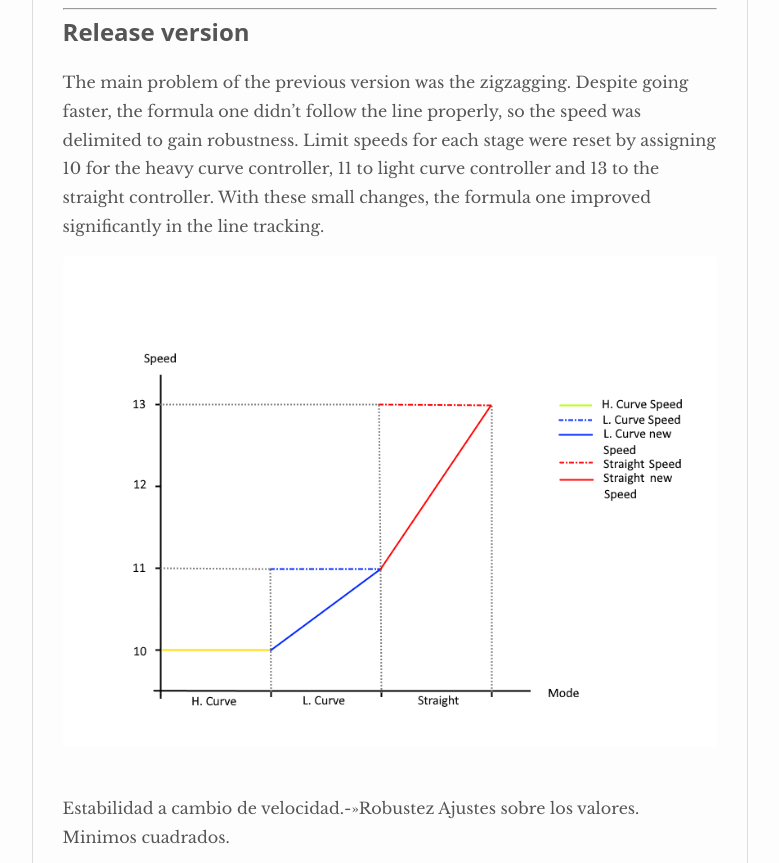
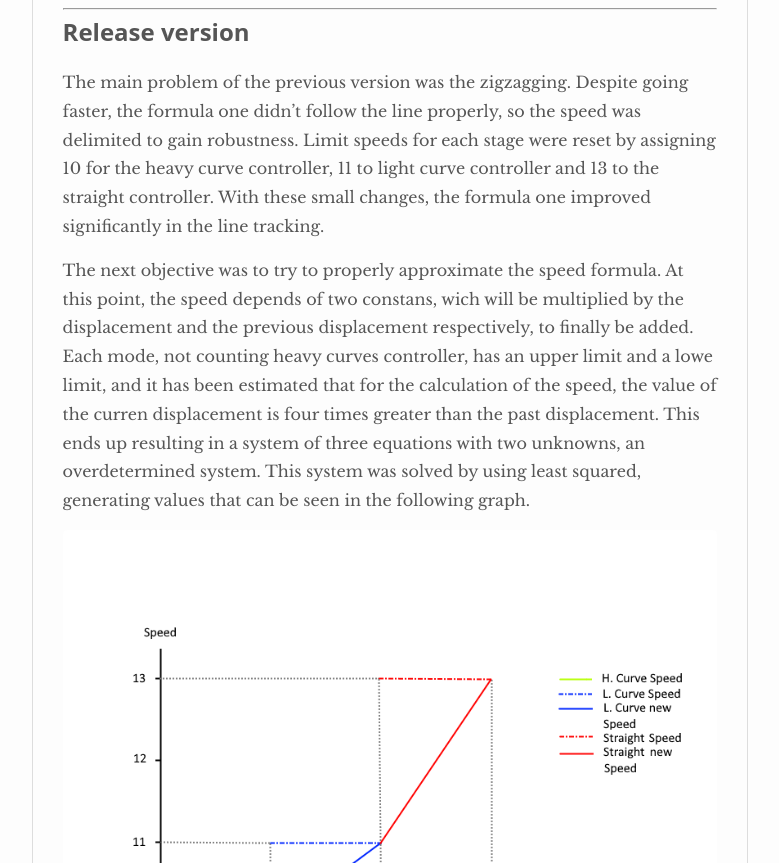
Before and after one commit to RoberG/MUVA-Robotica, a Jekyll site: the page built from _posts/2020-02-15-Practice 1 - Followline.md, in a window 1280 px wide and 900 px high, scrolled down 3632 px, cut to the strip 0-863 px from the top of the window. Shown: the whole strip, without its empty margins (250-1029 px from the left). Built offline with Jekyll 4.4.1, drawn with Linux system fonts in a browser that asks for light colours; nearby versions of some CDN libraries.

Commit message:
Update 2020-02-15-Practice 1 - Followline.md

```diff
--- a/_posts/2020-02-15-Practice 1 - Followline.md
+++ b/_posts/2020-02-15-Practice 1 - Followline.md
@@ -69,6 +69,11 @@ The main problem of the previous version was the zigzagging. Despite going faste
 Limit speeds for each stage were reset by assigning 10 for the heavy curve controller, 11 to light curve controller and 13 to the straight controller. With these small changes, the formula
 one improved significantly in the line tracking.
 
+The next objective was to try to properly approximate the speed formula. At this point, the speed depends of two constans, wich will be multiplied by the displacement and the previous
+displacement respectively, to finally be added. Each mode, not counting heavy curves controller, has an upper limit and a lowe limit, and it has been estimated that for the calculation of
+the speed, the value of the curren displacement is four times greater than the past displacement. This ends up resulting in a system of three equations with two unknowns, an overdetermined
+system. This system was solved by using least squared, generating values that can be seen in the following graph.
+
 ![image regions]({{site.baseurl}}/images/grafica_velocidad.png)
 
 Estabilidad a cambio de velocidad.->>Robustez
```
